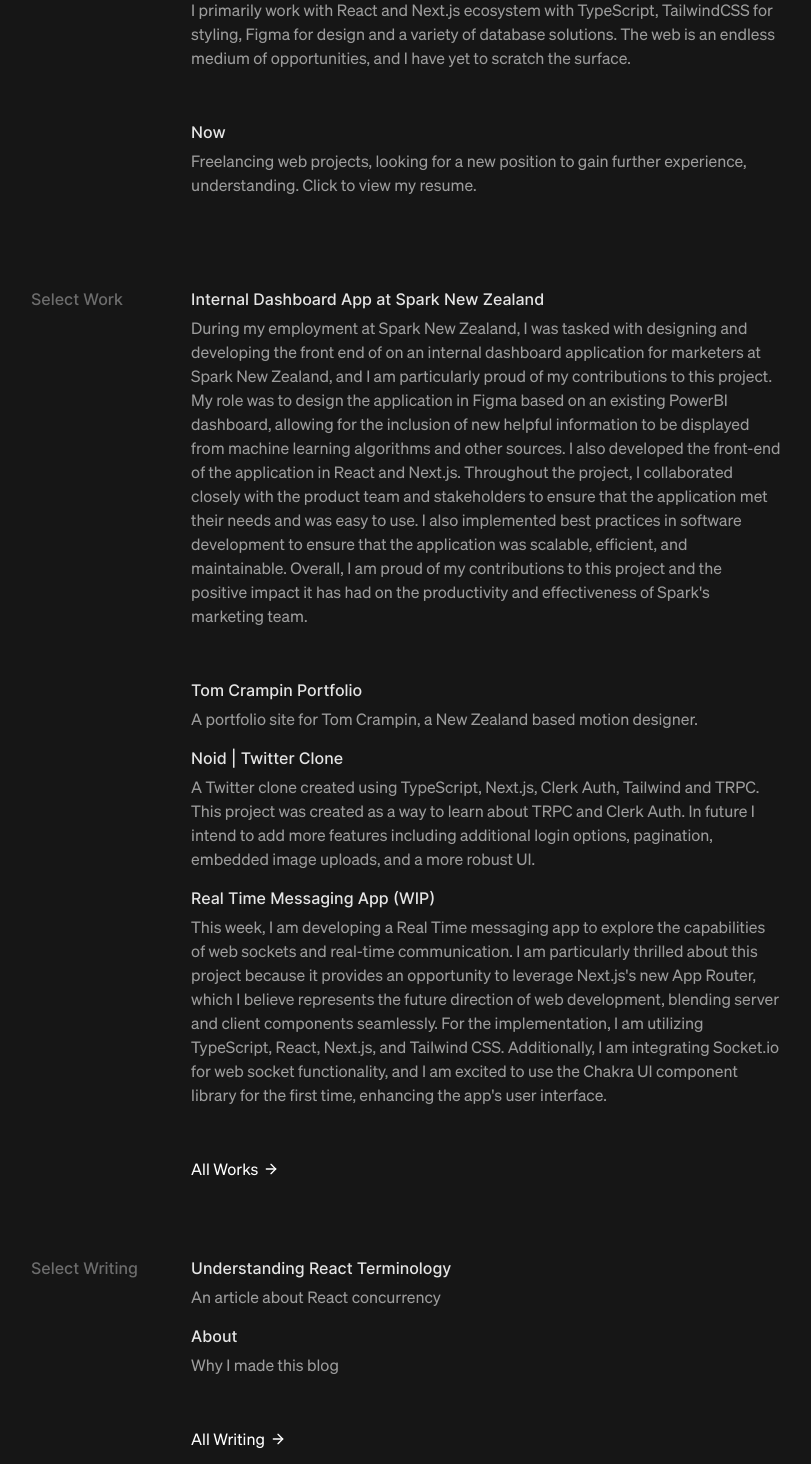
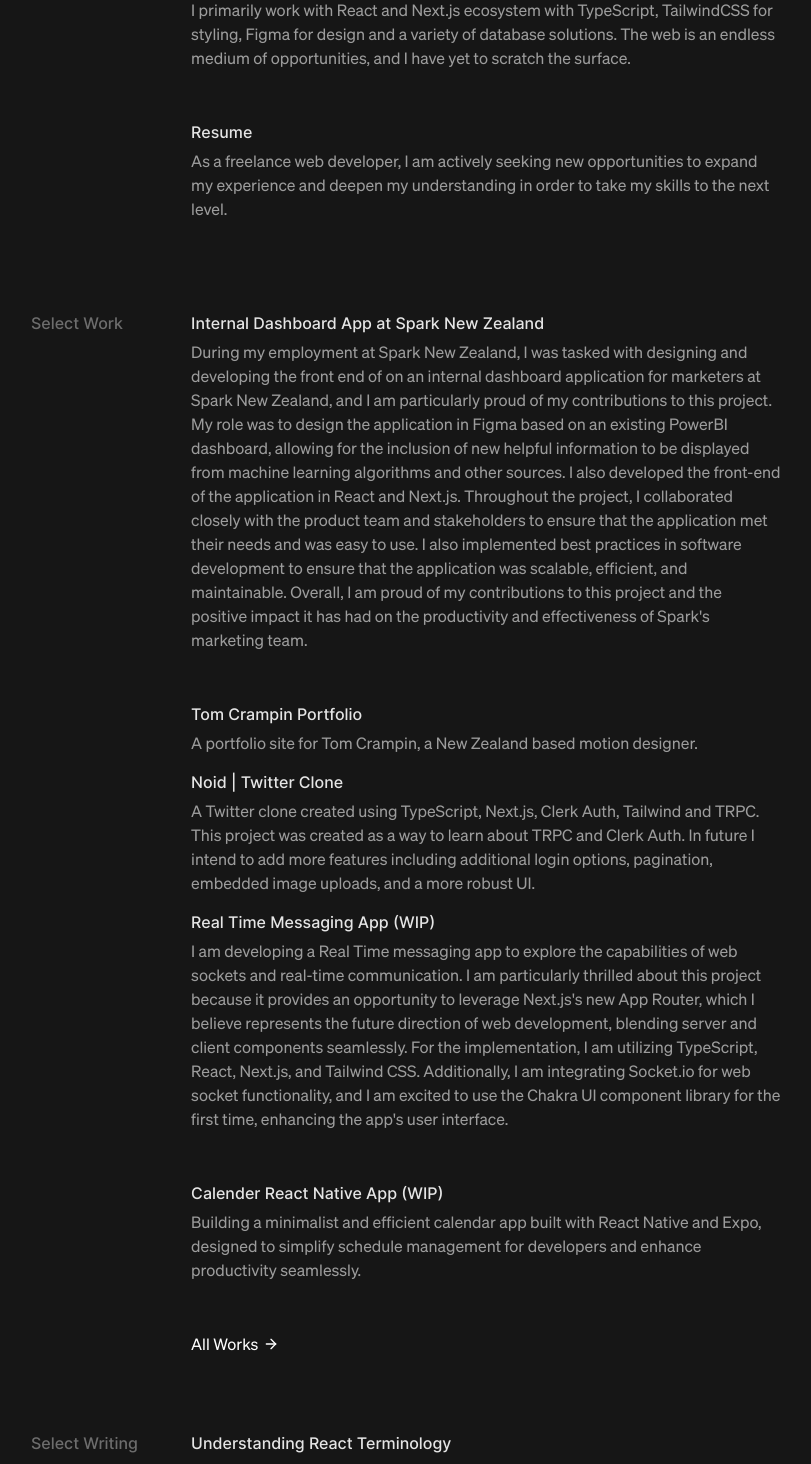
Before and after one commit to maxwellyoung/maxwellyoung, a Next.js app: page /about in a window 1280 px wide. Shown: the part 940-2404 px from the top of the page, without its empty margins (234-1045 px from the left). Built offline with nearby package versions, Linux system fonts and the light colour scheme.

Commit message:
update about

```diff
--- a/src/components/About/data.ts
+++ b/src/components/About/data.ts
@@ -12,10 +12,10 @@
 			'I primarily work with React and Next.js ecosystem with TypeScript, TailwindCSS for styling, Figma for design and a variety of database solutions. The web is an endless medium of opportunities, and I have yet to scratch the surface.',
 	},
 	{
-		title: 'Now',
+		title: 'Resume',
 		href: '/resume.pdf',
 		content:
-			'Freelancing web projects, looking for a new position to gain further experience, understanding. Click to view my resume.',
+			'As a freelance web developer, I am actively seeking new opportunities to expand my experience and deepen my understanding in order to take my skills to the next level.',
 	},
 ]
 
@@ -24,6 +24,7 @@
 		title: 'Internal Dashboard App at Spark New Zealand',
 		content:
 			"During my employment at Spark New Zealand, I was tasked with designing and developing the front end of on an internal dashboard application for marketers at Spark New Zealand, and I am particularly proud of my contributions to this project. My role was to design the application in Figma based on an existing PowerBI dashboard, allowing for the inclusion of new helpful information to be displayed from machine learning algorithms and other sources. I also developed the front-end of the application in React and Next.js. Throughout the project, I collaborated closely with the product team and stakeholders to ensure that the application met their needs and was easy to use. I also implemented best practices in software development to ensure that the application was scalable, efficient, and maintainable. Overall, I am proud of my contributions to this project and the positive impact it has had on the productivity and effectiveness of Spark's marketing team.",
+		newTab: true,
 	},
 	{
 		title: 'Tom Crampin Portfolio',
@@ -42,7 +43,13 @@
 	{
 		title: 'Real Time Messaging App (WIP)',
 		content:
-			"This week, I am developing a Real Time messaging app to explore the capabilities of web sockets and real-time communication. I am particularly thrilled about this project because it provides an opportunity to leverage Next.js's new App Router, which I believe represents the future direction of web development, blending server and client components seamlessly. For the implementation, I am utilizing TypeScript, React, Next.js, and Tailwind CSS. Additionally, I am integrating Socket.io for web socket functionality, and I am excited to use the Chakra UI component library for the first time, enhancing the app's user interface.",
+			"I am developing a Real Time messaging app to explore the capabilities of web sockets and real-time communication. I am particularly thrilled about this project because it provides an opportunity to leverage Next.js's new App Router, which I believe represents the future direction of web development, blending server and client components seamlessly. For the implementation, I am utilizing TypeScript, React, Next.js, and Tailwind CSS. Additionally, I am integrating Socket.io for web socket functionality, and I am excited to use the Chakra UI component library for the first time, enhancing the app's user interface.",
+		newTab: true,
+	},
+	{
+		title: 'Calender React Native App (WIP)',
+		content:
+			'Building a minimalist and efficient calendar app built with React Native and Expo, designed to simplify schedule management for developers and enhance productivity seamlessly.',
 		newTab: true,
 	},
 ]
@@ -54,8 +61,9 @@
 		href: '/writing/concurrency',
 	},
 	{
-		title: 'About',
-		content: 'Why I made this blog',
-		href: '/writing/about',
+		title: 'AI in Development',
+		content:
+			'Exploring the evolving relationship between developers and AI, this article delves into the challenges, benefits, and limitations of AI tools in the development process while emphasizing the importance of complementing AI with deep expertise and continuous learning.',
+		href: '/writing/ai',
 	},
 ]
```
